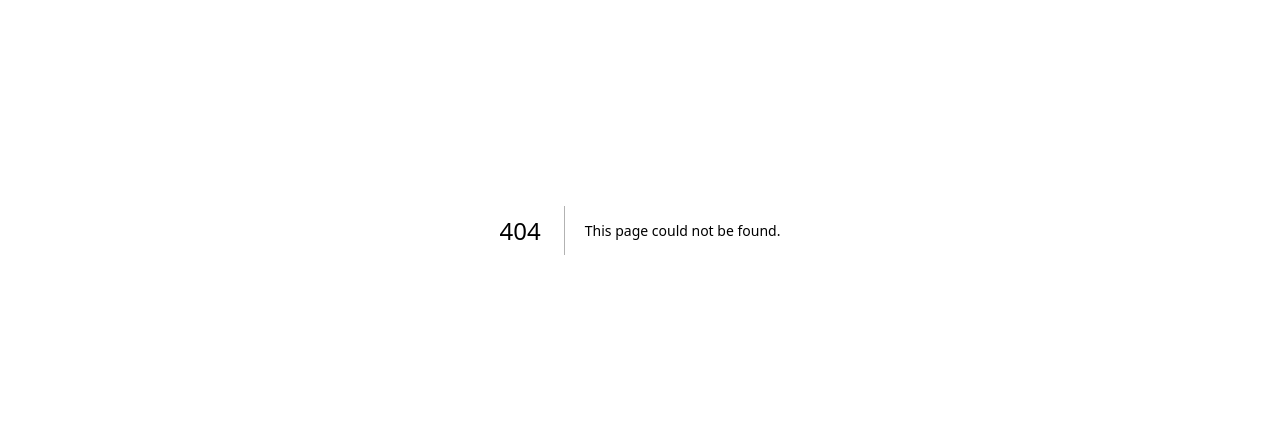
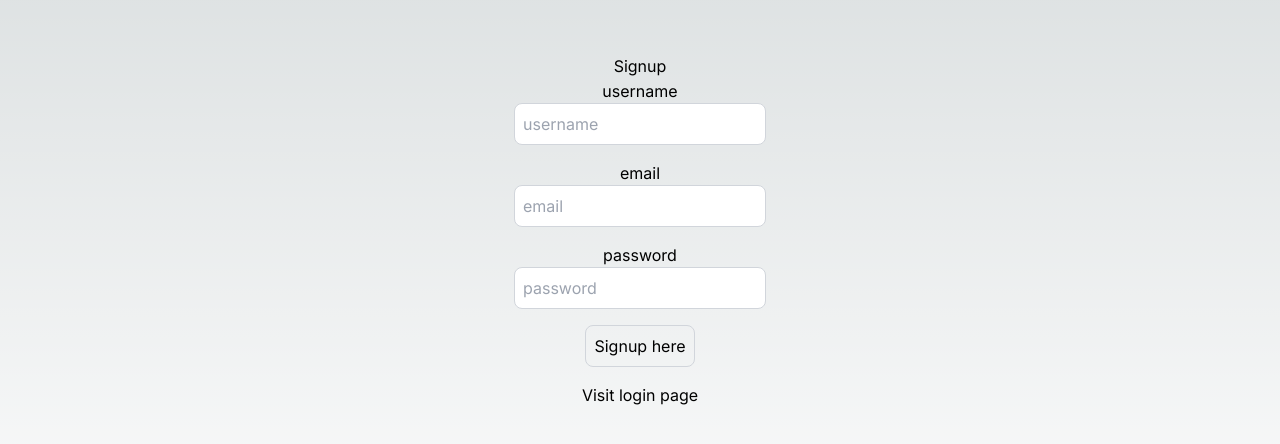
Before and after one commit to ercanhavare/nextjs_appwrite, a Next.js app: page /signup in a window 1280 px wide. Before the commit this address had no page. Shown: the part 170-614 px from the top of the page. Built offline with nearby package versions, Linux system fonts and the light colour scheme.

Commit message:
initial_commit

```diff
--- a/package.json
+++ b/package.json
@@ -13,12 +13,18 @@
     "@types/react": "18.2.22",
     "@types/react-dom": "18.2.7",
     "autoprefixer": "10.4.16",
+    "axios": "^1.5.0",
+    "bcryptjs": "^2.4.3",
     "eslint": "8.50.0",
     "eslint-config-next": "13.5.2",
+    "jsonwebtoken": "^9.0.2",
+    "mongoose": "^7.5.2",
     "next": "13.5.2",
+    "nodemailer": "^6.9.5",
     "postcss": "8.4.30",
     "react": "18.2.0",
     "react-dom": "18.2.0",
+    "react-hot-toast": "^2.4.1",
     "tailwindcss": "3.3.3",
     "typescript": "5.2.2"
   }
--- /dev/null
+++ b/src/app/login/page.tsx
@@ -0,0 +1,7 @@
+export default function LoginPage(){
+    return(
+        <div className="flex">
+            <h1 className="text-center text-white text-2xl">Login</h1>
+        </div>
+    )
+}
--- /dev/null
+++ b/src/app/signup/page.tsx
@@ -0,0 +1,49 @@
+"use client";
+import Link from "next/link";
+import React from "react";
+import { useRouter } from "next/navigation";
+import {axios} from "axios"
+
+export default function SignupPage(){
+    const [user,setUser] = React.useState({
+        email:"",
+        password:"",
+        username:"",
+    })
+
+    const onSignup = async () => {
+
+    }
+
+    return (
+        <div className="flex flex-col items-center justify-center min-h-screen py-2">
+            <h1>Signup</h1>
+            <hr />
+            <label htmlFor="username">username</label>
+            <input className="p-2 border border-gray-300 rounded-lg mb-4 focus:outline-none focus:border-gray-600"
+                    id="username"
+                    type="text"
+                    value={user.username} onChange={(e) => setUser({...user, username:e.target.value})}
+                    placeholder="username"/>
+
+            <label htmlFor="email">email</label>
+            <input className="p-2 border border-gray-300 rounded-lg mb-4 focus:outline-none focus:border-gray-600"
+                    id="email"
+                    type="text"
+                    value={user.email} onChange={(e) => setUser({...user, email:e.target.value})}
+                    placeholder="email"/>
+
+            <label htmlFor="password">password</label>
+            <input className="p-2 border border-gray-300 rounded-lg mb-4 focus:outline-none focus:border-gray-600"
+                    id="password"
+                    type="password"
+                    value={user.password} onChange={(e) => setUser({...user, password:e.target.value})}
+                    placeholder="password"/>
+
+            <button onClick={onSignup}
+                    className="p-2 border border-gray-300 rounded-lg mb-4 focus:outline-none focus:border-gray-600">Signup here</button>
+
+            <Link href="/login">Visit login page</Link>
+        </div>
+    )
+}
```
Also changed, not shown: src/dbConfig/dbConfig.ts (added, +20 -0 lines), src/app/api/users/login/route.ts (added), src/app/api/users/signup/route.ts (added), 2 other files (tests, documents, lock files or other folders).
